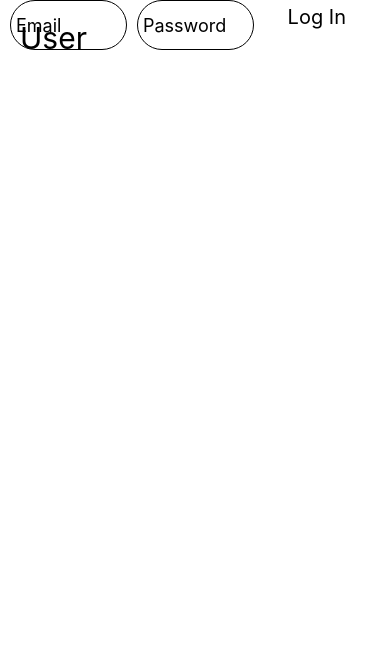
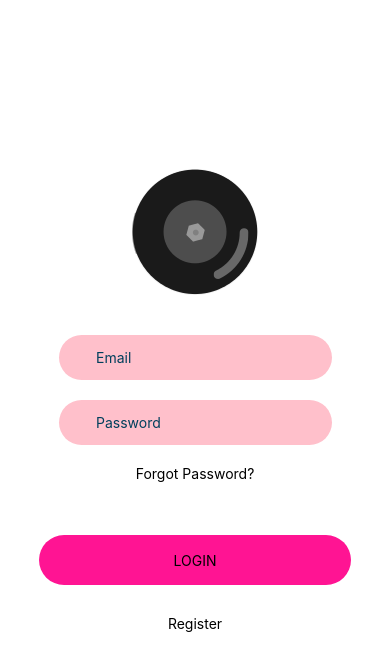
Before and after one commit to mdaizovi/skateSocial, a React Native app: screen / in a window 390 px wide. Shown: the top 670 px of the page. Built offline with nearby package versions, Linux system fonts and the light colour scheme; what apisauce would draw is missing.

Commit message:
login looks nice, does nothing

```diff
--- a/app/screens/loginScreen.js
+++ b/app/screens/loginScreen.js
@@ -1,112 +1,94 @@
-import React, {Component} from 'react';
-import { View, StyleSheet, FlatList, Text, TextInput, Button } from 'react-native';
+import React, {Component, useState} from 'react';
+import { View, StyleSheet, FlatList, Text, TextInput, Button, Image, TouchableOpacity,} from 'react-native';
 import appUserContext from '../context/appUserContext';
+import { StatusBar } from "expo-status-bar";
 
-export default class LoginScreen extends Component {
-  constructor(props){
-    super(props);
-    this.state = {
-     email: '',
-     password:''
-    }
-   }
+export default function LoginScreen() {
+  const [email, setEmail] = useState("");
+  const [password, setPassword] = useState("");
 
-  static contextType = appUserContext;
+  return (
+    <View style={styles.container}>
+      <Image style={styles.image} source={require("../assets/icon.png")} />
 
-  render(){
-   return (
-
-    <View style={styles.container}>
-    <View style={styles.view}>
+      <StatusBar style="auto" />
+      <View style={styles.inputView}>
         <TextInput
-      style={styles.input}
-      onChangeText={(x)=>{this.setState({email: x})}}
+          style={styles.TextInput}
           placeholder="Email"
+          placeholderTextColor="#003f5c"
+          onChangeText={(email) => setEmail(email)}
         />
-      <TextInput
-      style={styles.input}
-      onChangeText={(x)=>{this.setState({password: x})}}
-      placeholder="Password"
-     />
-     <Text
-      style={styles.loginForm}
-      onPress={()=>this.context.userLogIn(this.state.userLogIn)}
-      >
-       Log In
-      </Text>
       </View>
 
+      <View style={styles.inputView}>
+        <TextInput
+          style={styles.TextInput}
+          placeholder="Password"
+          placeholderTextColor="#003f5c"
+          secureTextEntry={true}
+          onChangeText={(password) => setPassword(password)}
+        />
+      </View>
 
-     <Text style={styles.title} >User</Text>
-     <FlatList
-      data={this.context.user}
-      keyExtractor={(item, index) => index.toString()}
-      renderItem={({item, index}) => {
-      return (
-       <View style={styles.rowcontainer}>
-        <Text style={styles.text}>{item}</Text>
-        <Text
-         style={styles.delete}
-         onPress= {()=>{this.context.userLogOut()}}
-        >
-         delete
-        </Text>
-       </View>
-      )
-      }}
-      />
+      <TouchableOpacity>
+        <Text style={styles.link_button}>Forgot Password?</Text>
+      </TouchableOpacity>
+
+
+      <TouchableOpacity style={styles.loginBtn}>
+        <Text style={styles.loginText}>LOGIN</Text>
+      </TouchableOpacity>
+
+      <TouchableOpacity>
+        <Text style={styles.link_button}>Register</Text>
+      </TouchableOpacity>
     </View>
   );
 }
-};
+
 const styles = StyleSheet.create({
- rowcontainer: {
-  flex: 1,
-  flexDirection: 'column',
-  marginLeft: 20,
-  marginRight: 20,
-  borderBottomWidth: 1,
-  borderBottomColor: 'gray'
- },
- title: {
-  marginTop:20,
-  marginLeft: 20,
-  fontSize: 30,
- },
- text: {
-  padding: 10,
-  fontSize: 20
- },
- delete: {
-  alignSelf: 'flex-end',
-  padding: 8,
-  fontSize: 15,
- },
   container: {
     flex: 1,
-  flexDirection:'column',
+    backgroundColor: "#fff",
+    alignItems: "center",
+    justifyContent: "center",
   },
- view: {
+
+  image: {
+    marginBottom: 40,
+  },
+
+  inputView: {
+    backgroundColor: "#FFC0CB",
+    borderRadius: 30,
+    width: "70%",
+    height: 45,
+    marginBottom: 20,
+
+    alignItems: "center",
+  },
+
+  TextInput: {
+    height: 50,
     flex: 1,
-  width: '100%',
-  top: 0,
-  position: 'absolute',
-  flexDirection: 'row'
+    padding: 10,
+    marginLeft: 20,
   },
- input: {
-  width:'30%',
-  borderRadius: 30,
-  borderWidth:1,
-  padding: 5,
-  marginLeft: 10,
-  fontSize: 18,
-  height:50
+
+  link_button: {
+    height: 30,
+    marginBottom: 30,
   },
- loginForm: {
-  fontSize: 20,
-  padding: 5,
-  position: 'absolute',
-  right: '10%',
-  //top:10,
- }
+
+  loginBtn: {
+    width: "80%",
+    borderRadius: 25,
+    height: 50,
+    alignItems: "center",
+    justifyContent: "center",
+    marginTop: 10,
+    marginBottom: 30,
+    backgroundColor: "#FF1493",
+  },
 });
```
Lines whose indentation alone changed are shown as unchanged.
